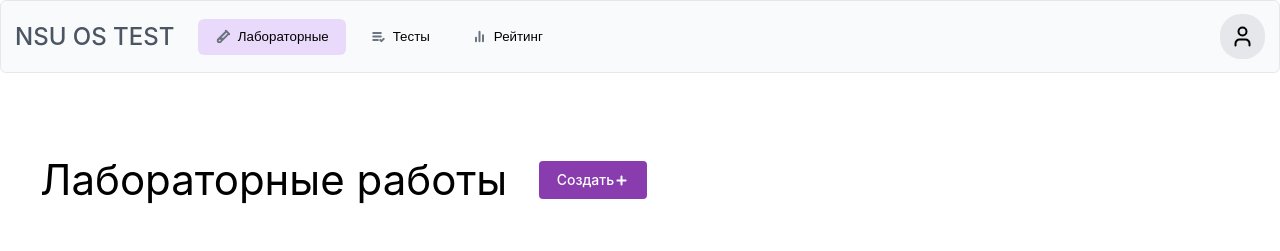
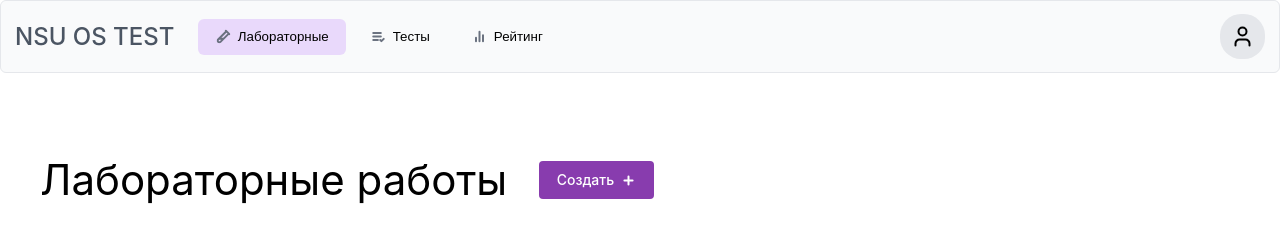
Before and after one commit to os-nsu/ostest-front, a React (Vite) app: page / in a window 1280 px wide. Shown: the top 251 px of the page. Built offline with nearby package versions, Linux system fonts and the light colour scheme.

Commit message:
update LabPageTitle: updated create button style

```diff
--- a/src/components/LabPageContent/components/LabPageTitle/LabPageTitle.tsx
+++ b/src/components/LabPageContent/components/LabPageTitle/LabPageTitle.tsx
@@ -7,7 +7,7 @@ export default function LabPageTitle() {
     <div className={styles.title_container}>
       <h1 className={styles.title}>Лабораторные работы</h1>
       <Button className={styles.button}>
-        Создать
+        <span>Создать</span>
         <img src={PlusIcon} />
       </Button>
     </div>
--- a/src/styles/components/LabPageTitle.module.scss
+++ b/src/styles/components/LabPageTitle.module.scss
@@ -22,4 +22,6 @@
     line-height: 16.94px;
     text-align: left;
     padding: 10.5px 17.5px;
+    display: flex;
+    gap: 7px;
 }
```
